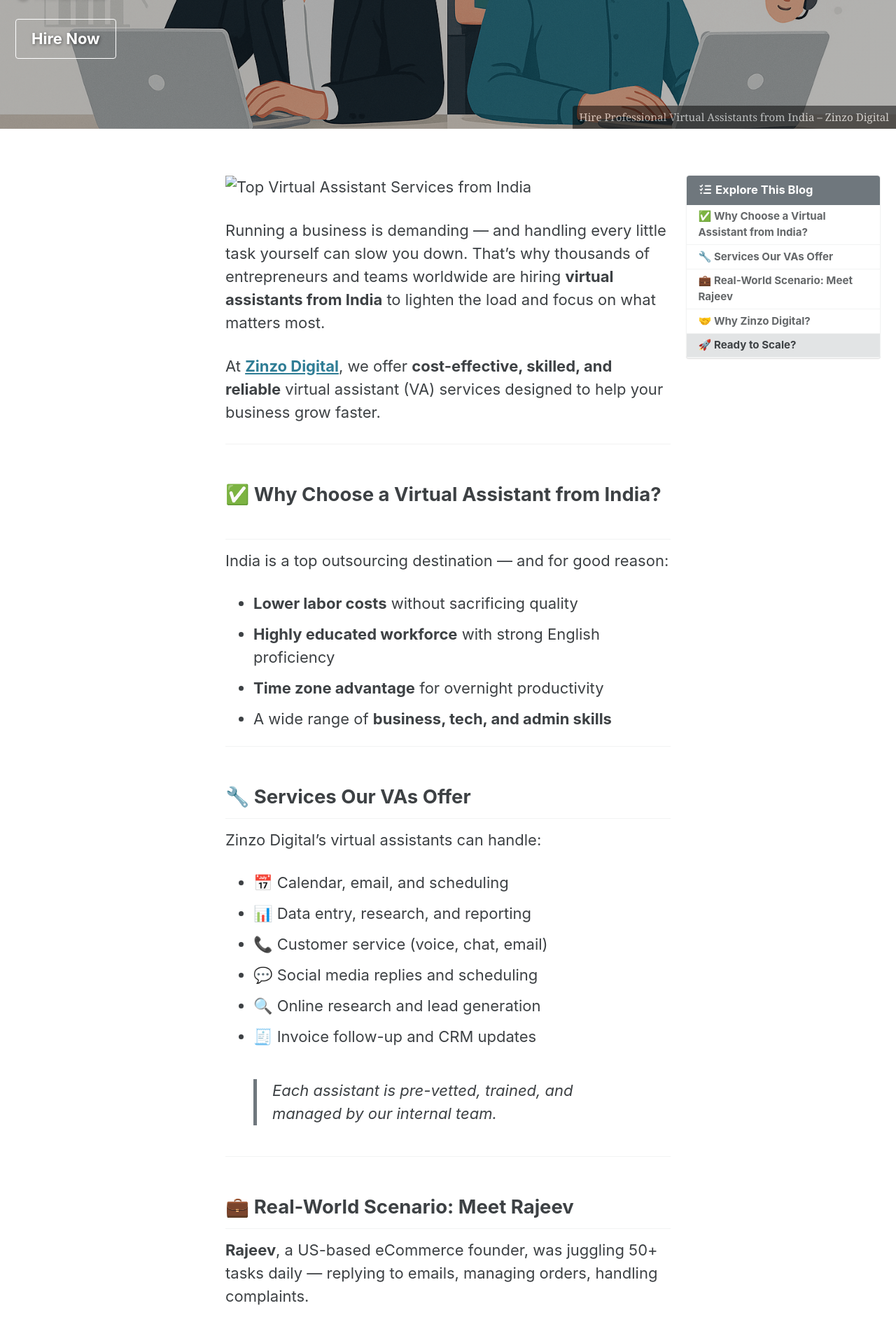
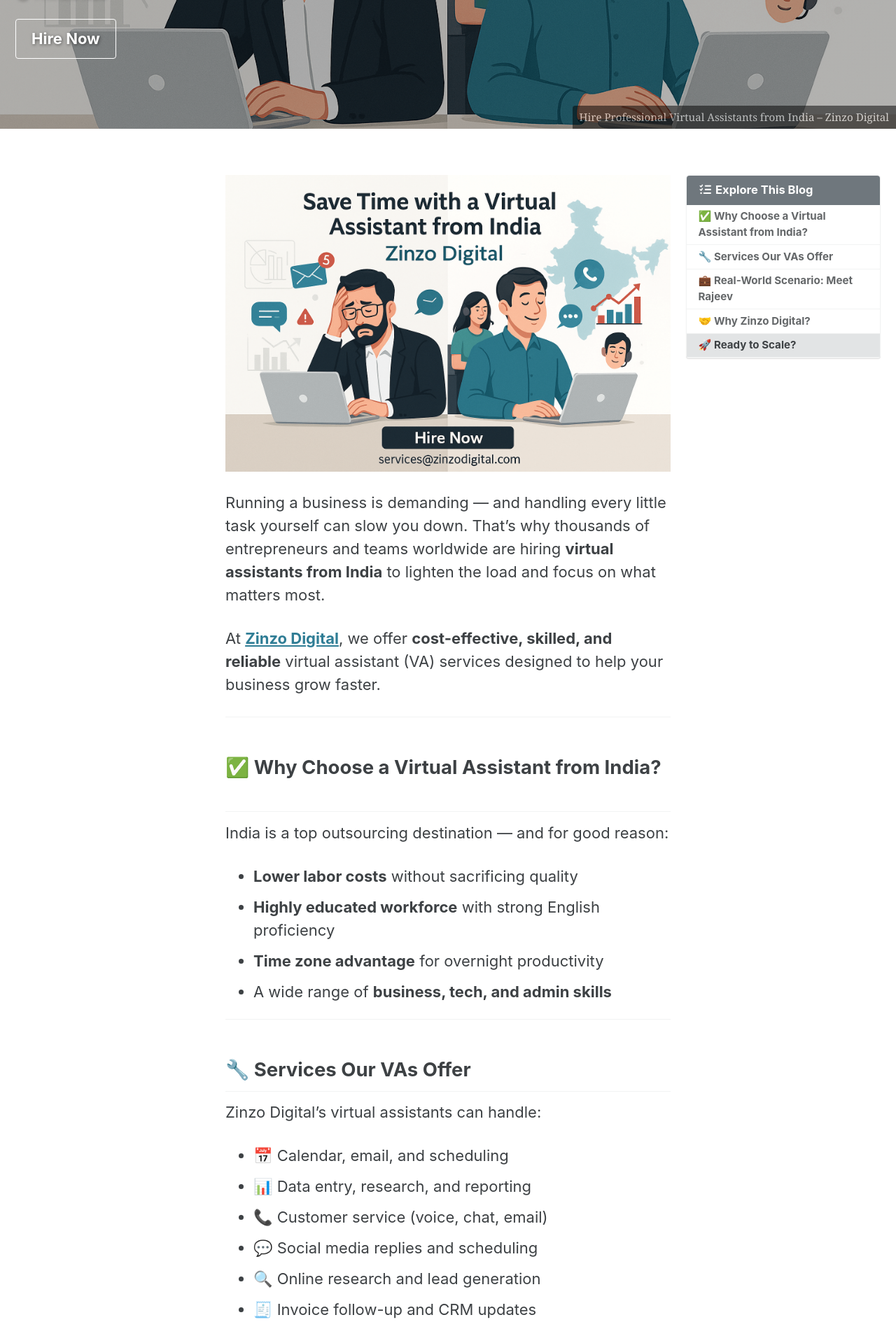
Before and after one commit to zinzodigitalblog/zinzodigital-blog, a Jekyll site: the page built from _posts/2025-07-08-virtual-assistant-india.md, in a window 1280 px wide. Shown: the part 479-2378 px from the top of the page at 70% size. Built offline with Jekyll 4.4.1, drawn with Linux system fonts in a browser that asks for light colours; cached includes are drawn as plain includes.

Commit message:
Add files via upload

```diff
--- a/_posts/2025-07-08-virtual-assistant-india.md
+++ b/_posts/2025-07-08-virtual-assistant-india.md
@@ -25,7 +25,7 @@
 tags: [VA, Outsourcing, Business Growth, India]
 ---
 
-![Top Virtual Assistant Services from India](../assets/images/zinzo-virtual-assistant-hero.png)
+![Top Virtual Assistant Services from India](/assets/images/zinzo-virtual-assistant-hero.png)
 
 Running a business is demanding — and handling every little task yourself can slow you down. That’s why thousands of entrepreneurs and teams worldwide are hiring **virtual assistants from India** to lighten the load and focus on what matters most.
 
```
